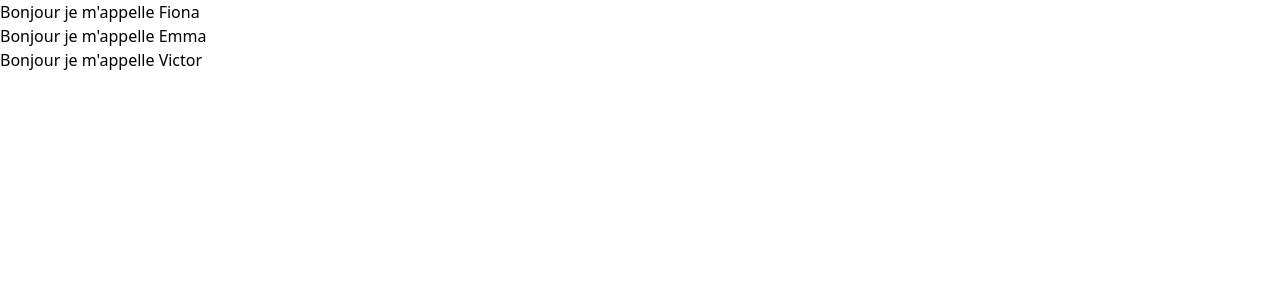
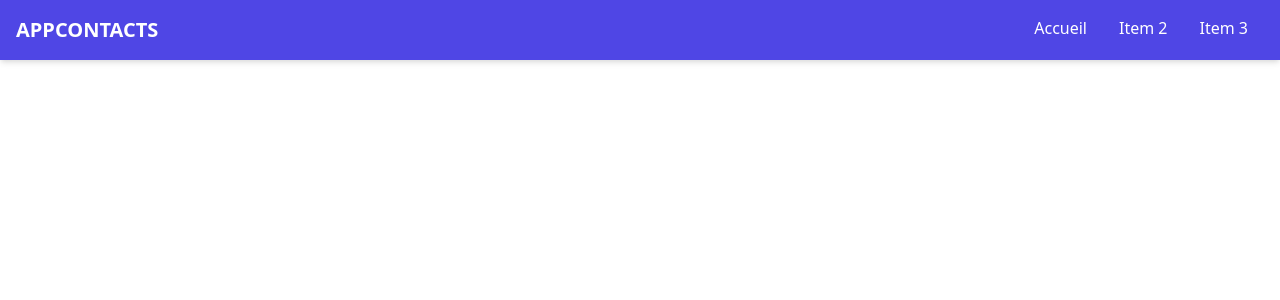
Before and after one commit to ArcanumLibella/react-2021, a React (Create React App) app: page / in a window 1280 px wide. Shown: the top 300 px of the page. Built offline with nearby package versions, Linux system fonts and the light colour scheme.

Commit message:
:lipstick: Create Header Component and add style

```diff
--- a/src/App.js
+++ b/src/App.js
@@ -1,20 +1,12 @@
 import { Component } from 'react';
-
-import Titre from './components/Titre';
+import Header from './components/Header'
 
 class App extends Component {
-  state = {
-    nom1: 'Fiona',
-    nom2: 'Emma',
-    nom3: 'Victor'
-  }
 
   render() {
     return (
       <div className="App">
-        <Titre nom={this.state.nom1}/>
-        <Titre nom={this.state.nom2}/>
-        <Titre nom={this.state.nom3}/>
+        <Header />
       </div>
     );
   }
--- /dev/null
+++ b/src/components/Header.js
@@ -0,0 +1,19 @@
+import React from 'react';
+
+function Header() {
+  return (
+    <header className="p-4 mx-auto shadow-md bg-indigo-600">
+      <nav className="container mx-auto flex justify-between">
+        <a href="/" className="md:text-xl text-white uppercase font-black">AppContacts</a>
+
+        <ul className="flex text-white">
+          <li className="flex-auto mx-2 sm:mx-4">Accueil</li>
+          <li className="flex-auto mx-2 sm:mx-4">Item 2</li>
+          <li className="flex-auto mx-2 sm:mx-4">Item 3</li>
+        </ul>
+      </nav>
+    </header>
+  )
+}
+
+export default Header;
--- a/src/components/Titre.js
+++ /dev/null
@@ -1,14 +0,0 @@
-import React from 'react';
-import PropTypes from 'prop-types';
-
-function Titre(props) {
-  return (
-    <h1>Bonjour je m'appelle {props.nom}</h1>
-  )
-}
-
-Titre.propsType = {
-  nom: PropTypes.string.isRequired
-}
-
-export default Titre;
```
